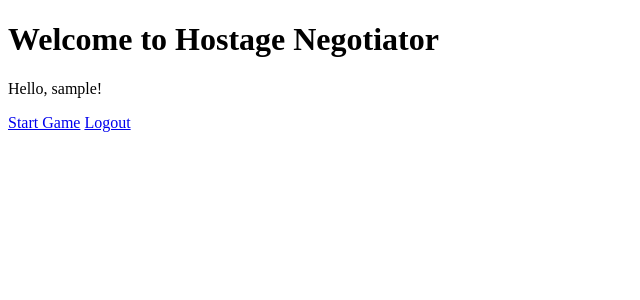
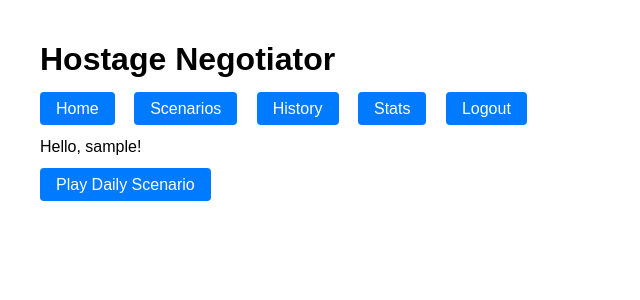
Before and after one commit to oyekamal/hostage-game, a Django app: page / in a window 1280 px wide. Shown: the top 300 px of the page, without its empty margins (0-640 px from the left). Run offline with Django 5.2, Linux system fonts and the light colour scheme; the visitor is signed in with stand-in values (Sample User, id 1); data comes from the database, SQL or seed files in the repository; data that the repository does not hold is empty.

Commit message:
UI is functional now. everything is being stored in tables

```diff
--- /dev/null
+++ b/hostage_negotiator/game/templates/base.html
@@ -0,0 +1,107 @@
+<!DOCTYPE html>
+<html>
+<head>
+    <title>{% block title %}Hostage Negotiator{% endblock %}</title>
+    <style>
+        body {
+            font-family: Arial, sans-serif;
+            max-width: 1200px;
+            margin: 0 auto;
+            padding: 20px;
+        }
+        .nav-links {
+            margin: 20px 0;
+        }
+        .nav-links a {
+            margin-right: 15px;
+            padding: 8px 16px;
+            text-decoration: none;
+            background-color: #007bff;
+            color: white;
+            border-radius: 4px;
+        }
+        .alert {
+            padding: 10px;
+            margin: 10px 0;
+            border-radius: 4px;
+        }
+        .alert-success { background-color: #d4edda; }
+        .alert-error { background-color: #f8d7da; }
+        .alert-info { background-color: #d1ecf1; }
+
+        /* Scenario list styles */
+        .scenario-card {
+            border: 1px solid #ddd;
+            padding: 15px;
+            margin: 10px 0;
+            border-radius: 4px;
+        }
+        .scenario-card.completed {
+            background-color: #f8f9fa;
+        }
+
+        /* Stats styles */
+        .stats-container {
+            display: grid;
+            grid-template-columns: repeat(auto-fit, minmax(200px, 1fr));
+            gap: 20px;
+            margin-top: 20px;
+        }
+        .stat-item {
+            background-color: #f8f9fa;
+            padding: 20px;
+            border-radius: 4px;
+            text-align: center;
+        }
+
+        /* Game history styles */
+        .attempt-card {
+            border: 1px solid #ddd;
+            padding: 15px;
+            margin: 10px 0;
+            border-radius: 4px;
+        }
+
+        .btn {
+            padding: 8px 16px;
+            text-decoration: none;
+            border-radius: 4px;
+            display: inline-block;
+        }
+        .btn-primary {
+            background-color: #007bff;
+            color: white;
+        }
+    </style>
+</head>
+<body>
+    <header>
+        <h1>{% block header %}Hostage Negotiator{% endblock %}</h1>
+        <nav class="nav-links">
+            <a href="{% url 'index' %}">Home</a>
+            <a href="{% url 'scenario_list' %}">Scenarios</a>
+            {% if user.is_authenticated %}
+                <a href="{% url 'game_history' %}">History</a>
+                <a href="{% url 'stats' %}">Stats</a>
+                <a href="{% url 'logout' %}">Logout</a>
+            {% else %}
+                <a href="{% url 'login' %}">Login</a>
+                <a href="{% url 'register' %}">Register</a>
+            {% endif %}
+        </nav>
+    </header>
+
+    {% if messages %}
+        {% for message in messages %}
+            <div class="alert alert-{{ message.tags }}">
+                {{ message }}
+            </div>
+        {% endfor %}
+    {% endif %}
+
+    <main>
+        {% block content %}
+        {% endblock %}
+    </main>
+</body>
+</html>
--- a/hostage_negotiator/game/templates/game/index.html
+++ b/hostage_negotiator/game/templates/game/index.html
@@ -1,26 +1,29 @@
-<!DOCTYPE html>
-<html>
-<head>
-    <title>Hostage Negotiator</title>
-</head>
-<body>
-    <h1>Welcome to Hostage Negotiator</h1>
-    {% for message in messages %}
-        <p class="alert alert-{{ message.tags }}">{{ message }}</p>
-    {% endfor %}
+{% extends 'base.html' %}
+
+{% block content %}
     {% if request.user.is_authenticated %}
         <p>Hello, {{ request.user.username }}!</p>
-        {% if can_play %}
-            <a href="{% url 'start_game' %}">Start Game</a>
-        {% else %}
-            <p>You've already played today.</p>
-        {% endif %}
-        <a href="{% url 'logout' %}">Logout</a>
+
+        <div class="nav-links">
+            {% if current_attempt %}
+                <a href="{% url 'resume_game' current_attempt.id %}">Resume Current Game</a>
+            {% else %}
+                <a href="{% url 'start_daily_game' %}">Play Daily Scenario</a>
+            {% endif %}
+        </div>
+
     {% else %}
-        <p><a href="{% url 'login' %}">Login</a> | <a href="{% url 'register' %}">Register</a></p>
-        {% if can_play %}
-            <a href="{% url 'start_game' %}">Play as Guest</a>
-        {% endif %}
+        <div class="nav-links">
+            <a href="{% url 'start_daily_game' %}">Play as Guest</a>
+        </div>
     {% endif %}
-</body>
-</html>
+
+    {% if current_attempt %}
+        <div style="margin-top: 20px; padding: 15px; background-color: #e9ecef; border-radius: 4px;">
+            <h3>Current Game in Progress</h3>
+            <p>Scenario: {{ current_attempt.scenario.name }}</p>
+            <p>Started: {{ current_attempt.start_time|date:"F j, Y H:i" }}</p>
+            <a href="{% url 'resume_game' current_attempt.id %}" style="color: #007bff;">Resume Game</a>
+        </div>
+    {% endif %}
+{% endblock %}
--- a/hostage_negotiator/game/urls.py
+++ b/hostage_negotiator/game/urls.py
@@ -1,17 +1,19 @@
-from django.contrib import admin
 from django.urls import path
-from game import views
+from . import views
 
 urlpatterns = [
-    path('admin/', admin.site.urls),
     path('', views.index, name='index'),
+    path('scenarios/', views.scenario_list, name='scenario_list'),
+    path('start/<int:scenario_id>/', views.start_game, name='start_game'),
+    path('start/', views.start_game, name='start_daily_game'),
+    path('game/', views.game, name='game'),
+    path('play/', views.play, name='play'),
+    path('history/', views.game_history, name='game_history'),
+    path('resume/<int:attempt_id>/', views.resume_game, name='resume_game'),
     path('login/', views.login_view, name='login'),
     path('register/', views.register, name='register'),
     path('logout/', views.logout_view, name='logout'),
+    path('stats/', views.stats, name='stats'),
     path('reset_password_request/', views.reset_password_request, name='reset_password_request'),
-    path('reset_password/<token>/', views.reset_password, name='reset_password'),
-    path('start_game/', views.start_game, name='start_game'),
-    path('game/', views.game, name='game'),
-    path('play/', views.play, name='play'),
-    path('stats/', views.stats, name='stats'),
+    path('reset_password/<str:token>/', views.reset_password, name='reset_password'),
 ]
--- a/hostage_negotiator/game/views.py
+++ b/hostage_negotiator/game/views.py
@@ -3,35 +3,45 @@ import json
 import logging
 from datetime import datetime
 
-from django.shortcuts import render, redirect
+from django.shortcuts import render, redirect, get_object_or_404
 from django.contrib.auth import login, logout, authenticate
 from django.contrib.auth.decorators import login_required
 from django.contrib import messages
 from django.conf import settings
-from .models import User, GameProgress, Score
+from .models import User, GameProgress, Score, Scenario, ScenarioAttempt
 from .forms import LoginForm, RegistrationForm, ResetPasswordRequestForm, ResetPasswordForm, GameResponseForm
 from .game_logic import GameState, process_turn, calculate_game_score
 from .grok_client import get_ai_response
 from .scenario_manager import ScenarioManager
+from django.db.models import Avg
 
 logger = logging.getLogger(__name__)
 
 def index(request):
-    today = datetime.utcnow().date()
+    current_attempt = None
     can_play = True
+
     if request.user.is_authenticated:
-        if request.user.last_played_date == today:
-            messages.info(request, 'You have already played today. Come back tomorrow!')
-            can_play = False
-    else:
-        last_played = request.session.get('last_played_date')
-        if last_played and datetime.strptime(last_played, '%Y-%m-%d').date() == today:
-            messages.info(request, 'You have already played today. Come back tomorrow or create an account!')
-            can_play = False
-            return render(request, 'game/index.html', {'can_play': can_play})
-    if not request.user.is_authenticated and can_play:
-        return redirect('start_game')
-    return render(request, 'game/index.html', {'can_play': can_play})
+        # Get any in-progress game
+        current_attempt = ScenarioAttempt.objects.filter(
+            user=request.user,
+            end_time__isnull=True
+        ).select_related('scenario').first()
+
+        # Check if user has played today
+        today = datetime.utcnow().date()
+        played_today = ScenarioAttempt.objects.filter(
+            user=request.user,
+            start_time__date=today,
+            end_time__isnull=False
+        ).exists()
+
+        can_play = not played_today
+
+    return render(request, 'game/index.html', {
+        'current_attempt': current_attempt,
+        'can_play': can_play
+    })
 
 def login_view(request):
     if request.user.is_authenticated:
@@ -109,32 +119,94 @@ def reset_password(request, token):
         return redirect('login')
     return render(request, 'game/reset_password.html', {'form': form})
 
-def start_game(request):
+@login_required
+def scenario_list(request):
+    scenarios = Scenario.objects.all()
+    completed_attempts = ScenarioAttempt.objects.filter(
+        user=request.user,
+        end_time__isnull=False
+    ).select_related('scenario')
+
+    # Get user's current progress
+    progress, _ = GameProgress.objects.get_or_create(user=request.user)
+
+    scenario_data = []
+    for scenario in scenarios:
+        scenario_attempts = completed_attempts.filter(scenario=scenario)
+        best_score = scenario_attempts.order_by('-final_score').first()
+
+        scenario_data.append({
+            'scenario': scenario,
+            'attempts_count': scenario_attempts.count(),
+            'best_score': best_score.final_score if best_score else None,
+            'completed': scenario in progress.completed_scenarios.all()
+        })
+
+    return render(request, 'game/scenario_list.html', {
+        'scenario_data': scenario_data
+    })
+
+def start_game(request, scenario_id=None):
+    if scenario_id:
+        scenario = get_object_or_404(Scenario, id=scenario_id)
+    else:
+        # Get daily scenario (most recently created one)
+        scenario = Scenario.objects.latest('created_at')
+
+    # Check if user already played this scenario today
     today = datetime.utcnow().date()
-    if request.user.is_authenticated and request.user.last_played_date == today:
-        messages.error(request, 'You have already played today')
-        return redirect('index')
-    elif not request.user.is_authenticated:
-        last_played = request.session.get('last_played_date')
-        if last_played and datetime.strptime(last_played, '%Y-%m-%d').date() == today:
-            messages.info(request, 'You have already played today. Create an account for stats tracking!')
-            return redirect('index')
+    if request.user.is_authenticated:
+        existing_attempt = ScenarioAttempt.objects.filter(
+            user=request.user,
+            scenario=scenario,
+            start_time__date=today,
+            end_time__isnull=False
+        ).exists()
 
-    daily_scenario = ScenarioManager.get_daily_scenario()
+        if existing_attempt:
+            messages.error(request, 'You have already played this scenario today')
+            return redirect('scenario_list')
+
+    # Create game state
     game_state = GameState(
-        tension=5, trust=3, hostages=daily_scenario.hostages, scenario=daily_scenario
+        tension=5,
+        trust=3,
+        hostages=scenario.hostages,
+        scenario=scenario
     )
-    game_state.messages.append(("suspect", daily_scenario.opening_dialogue))
+    game_state.messages.append(("suspect", scenario.opening_dialogue))
+
+    # Create scenario attempt
+    attempt = ScenarioAttempt.objects.create(
+        user=request.user if request.user.is_authenticated else None,
+        scenario=scenario,
+        scenario_name=scenario.name,
+        initial_tension=game_state.tension,
+        initial_trust=game_state.trust,
+        initial_hostages=game_state.hostages
+    )
+
+    # Store attempt ID in session
+    request.session['current_attempt_id'] = attempt.id
     request.session['game_state'] = game_state.to_dict()
-    request.session['last_played_date'] = today.strftime('%Y-%m-%d')  # Track for guests
+
     return redirect('game')
 
 def game(request):
-    if 'game_state' not in request.session:
+    attempt_id = request.session.get('current_attempt_id')
+    if not attempt_id:
         return redirect('index')
+
+    attempt = get_object_or_404(ScenarioAttempt, id=attempt_id)
     game_state = GameState.from_dict(request.session['game_state'])
     form = GameResponseForm()
-    return render(request, 'game/game.html', {'game_state': game_state, 'form': form})
+
+    return render(request, 'game/game.html', {
+        'game_state': game_state,
+        'form': form,
+        'attempt': attempt
+    })
+
 def play(request):
     if 'game_state' not in request.session:
         messages.error(request, 'Game session expired. Please start a new game.')
@@ -189,15 +261,19 @@ def play(request):
 def stats(request):
     user_stats = None
     if request.user.is_authenticated:
+        attempts = ScenarioAttempt.objects.filter(user=request.user)
         user_stats = {
-            'daily_average': request.user.get_daily_average(),
-            'lifetime_average': request.user.get_lifetime_average(),
+            'total_attempts': attempts.count(),
+            'successful_attempts': attempts.filter(success=True).count(),
+            'average_score': attempts.filter(final_score__isnull=False).aggregate(Avg('final_score'))['final_score__avg'],
             'current_streak': request.user.current_streak,
             'highest_streak': request.user.highest_streak
         }
+
     latest_score = request.session.get('latest_score')
     daily_top_scores = Score.get_daily_top_scores()
     all_time_top_scores = Score.get_all_time_top_scores()
+
     return render(request, 'game/stats.html', {
         'user_stats': user_stats,
         'latest_score': latest_score,
@@ -218,3 +294,19 @@ def save_game_score(request, user_id, game_state):
         request.session['latest_score'] = {'score': score, 'scenario_name': game_state.scenario.name}
         return new_score
     return None
+
+@login_required
+def game_history(request):
+    attempts = ScenarioAttempt.objects.filter(
+        user=request.user
+    ).select_related('scenario').order_by('-start_time')
+
+    return render(request, 'game/history.html', {
+        'attempts': attempts
+    })
+
+@login_required
+def resume_game(request, attempt_id):
+    attempt = get_object_or_404(ScenarioAttempt, id=attempt_id, user=request.user, end_time__isnull=True)
+    request.session['current_attempt_id'] = attempt.id
+    return redirect('game')
--- a/hostage_negotiator/hostage_negotiator/settings.py
+++ b/hostage_negotiator/hostage_negotiator/settings.py
@@ -58,7 +58,9 @@ ROOT_URLCONF = 'hostage_negotiator.urls'
 TEMPLATES = [
     {
         'BACKEND': 'django.template.backends.django.DjangoTemplates',
-        'DIRS': [],
+        'DIRS': [
+            BASE_DIR / 'game' / 'templates',
+        ],
         'APP_DIRS': True,
         'OPTIONS': {
             'context_processors': [
--- a/hostage_negotiator/hostage_negotiator/urls.py
+++ b/hostage_negotiator/hostage_negotiator/urls.py
@@ -16,19 +16,9 @@ Including another URLconf
 """
 # hostage_negotiator/urls.py
 from django.contrib import admin
-from django.urls import path
-from game import views
+from django.urls import path, include  # Add include here
 
 urlpatterns = [
     path('admin/', admin.site.urls),
-    path('', views.index, name='index'),  # Root URL maps to index view
-    path('login/', views.login_view, name='login'),
-    path('register/', views.register, name='register'),
-    path('logout/', views.logout_view, name='logout'),
-    path('reset_password_request/', views.reset_password_request, name='reset_password_request'),
-    path('reset_password/<str:token>/', views.reset_password, name='reset_password'),
-    path('start_game/', views.start_game, name='start_game'),
-    path('game/', views.game, name='game'),
-    path('play/', views.play, name='play'),
-    path('stats/', views.stats, name='stats'),
+    path('', include('game.urls')),  # Include the game app URLs
 ]
```
Also changed, not shown: hostage_negotiator/game/models.py (+38 -38 lines), hostage_negotiator/game/templates/game/game.html (+56 -13 lines), hostage_negotiator/game/templates/game/history.html (added, +19 -0 lines), hostage_negotiator/game/templates/game/scenario_list.html (added, +20 -0 lines), hostage_negotiator/game/templates/game/stats.html (+113 -35 lines).
